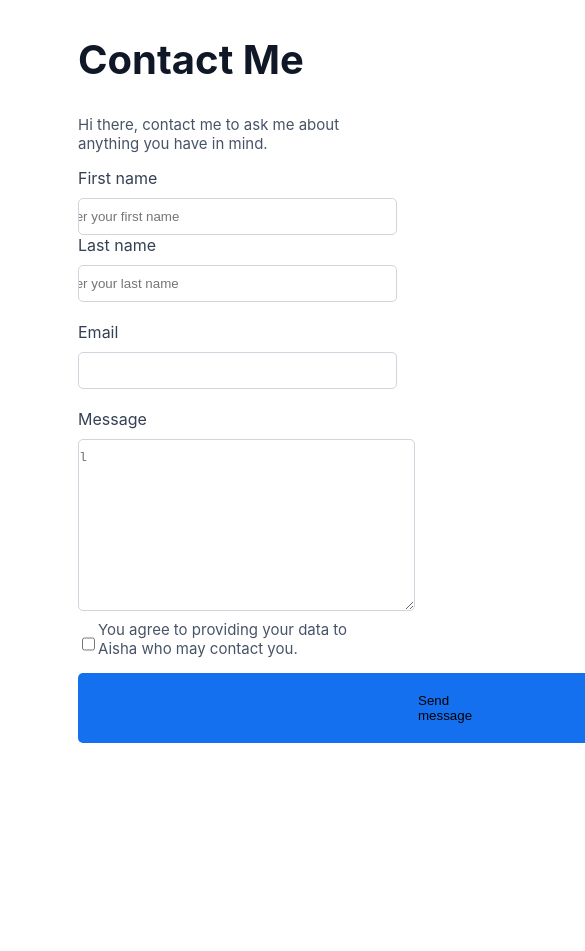
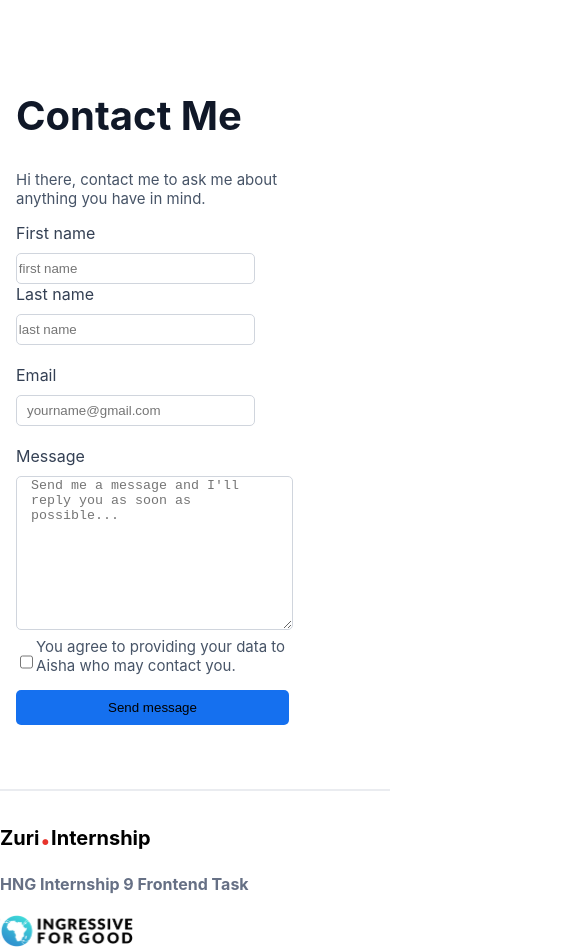
Before and after one commit to Aishaele/Zuri1, a React (Create React App) app: page /contact in a window 390 px wide. Shown: the top 951 px of the page, 585 px wide, since content can reach past the window. Before the commit the page ends 844 px from the top, so only its background shows below. Built offline with nearby package versions, Linux system fonts and the light colour scheme.

Commit message:
i added changes to index. css and a new component

```diff
--- a/src/App.js
+++ b/src/App.js
@@ -1,15 +1,19 @@
 import Contact from "./Contact"
 import Home from "./Home";
+import Footer from "./Footer";
 import { Route, Routes} from 'react-router-dom'
 function App() {
   return (
-    <div classNameName="App">
+    <div classNameName="doll">
 
        <Routes>
         <Route Exact path  ="/" element = {<Home/>}/>
         <Route Exact path="/contact" element = {<Contact/>}/>
        </Routes>
+       <Footer />
+
         </div>
+
   );
 }
 
--- a/src/Contact.js
+++ b/src/Contact.js
@@ -33,6 +33,8 @@ const Contact = () => {
             </div>
 
         <button id='btn_btn'> Send message</button>
+
+
     </div>
   )
 }
--- /dev/null
+++ b/src/Footer.js
@@ -0,0 +1,17 @@
+import React from 'react'
+import foo from "./footerimg.svg"
+
+
+const Footer = () => {
+  return (
+    <div className='footer'>
+        <footer>
+            <h3>Zuri<span className="dot">.</span>Internship</h3>
+            <h4> HNG Internship 9 Frontend Task</h4>
+            <img src={foo} alt=""/>
+        </footer>
+    </div>
+  )
+}
+
+export default Footer
--- a/src/Home.js
+++ b/src/Home.js
@@ -32,11 +32,7 @@ const Home = () => {
             <img className="" src= {colors} alt=""/>
             <img src={github} alt=""/>
         </div>
-        <footer>
-            <h3>Zuri<span className="dot">.</span>Internship</h3>
-            <h4> HNG Internship 9 Frontend Task</h4>
-            <img src={foo} alt=""/>
-        </footer>
+
         </div>
 </div>
   )
--- a/src/index.css
+++ b/src/index.css
@@ -17,7 +17,6 @@ body{
   flex-direction: column;
   justify-content: center;
   align-items: center;
-  position: absolute;
   top: 2em;
 }
 .arrow{
@@ -105,9 +104,8 @@ footer h4{
 }
 
 .contact-div{
-  padding:  2% 20%;
+  margin: 2% 25%;
   width: 100%;
-  position: absolute;
 }
 .contact-div h1 {
   color: #101828;
@@ -121,7 +119,7 @@ footer h4{
 .F-L{
   display: flex;
   width: 100%;
-  column-gap: 10px;
+  column-gap: 24px;
 }
 .F-L input{
   padding: 10px 100px;
@@ -149,7 +147,7 @@ footer h4{
   color: #344054;
 }
 #message{
-  padding: 10px 255px;
+  padding: 10px 250px;
   margin-top: 10px;
   border-radius: 5px;
   border: 1px solid #D0D5DD;
@@ -177,8 +175,8 @@ input .checkbox{
   background-color: #1570EF;
   border: none;
   border-radius: 5px;
-  /* width: 49%; */
-  padding: 20px 340px;
+  width: 49%;
+  padding: 20px ;
 
 }
 @media screen and (max-width: 768px) {
@@ -209,23 +207,37 @@ footer{
    display: flex;
    flex-direction: column;
    width: 100%;
+   margin: 64px 16px;
 }
 .contact-div p{
   font-size: 15px;
   width: 70%;
-  margin-top: 5px;
+  margin-top: 3px;
 }
 .F-L{
   display: flex;
   flex-direction: column;
 }
 .F-L input{
-  padding:  10px 70px;
+  padding:  7px 30px;
 }
 #email{
-  padding: 10px 70px;
+  padding: 7px 30px;
 }
 #message{
-  padding: 10px 40px;
+  padding: 1px 10px;
+}
+#message::placeholder{
+  left: 1em;
+}
+#email::placeholder{
+  left: -1.5em;
+}
+#message::placeholder{
+  left: 0.3em;
+}
+#btn_btn{
+  padding: 10px;
+  width: 70%;
 }
 }
```
Also changed, not shown: src/Hhh.js (added, +9 -0 lines).
